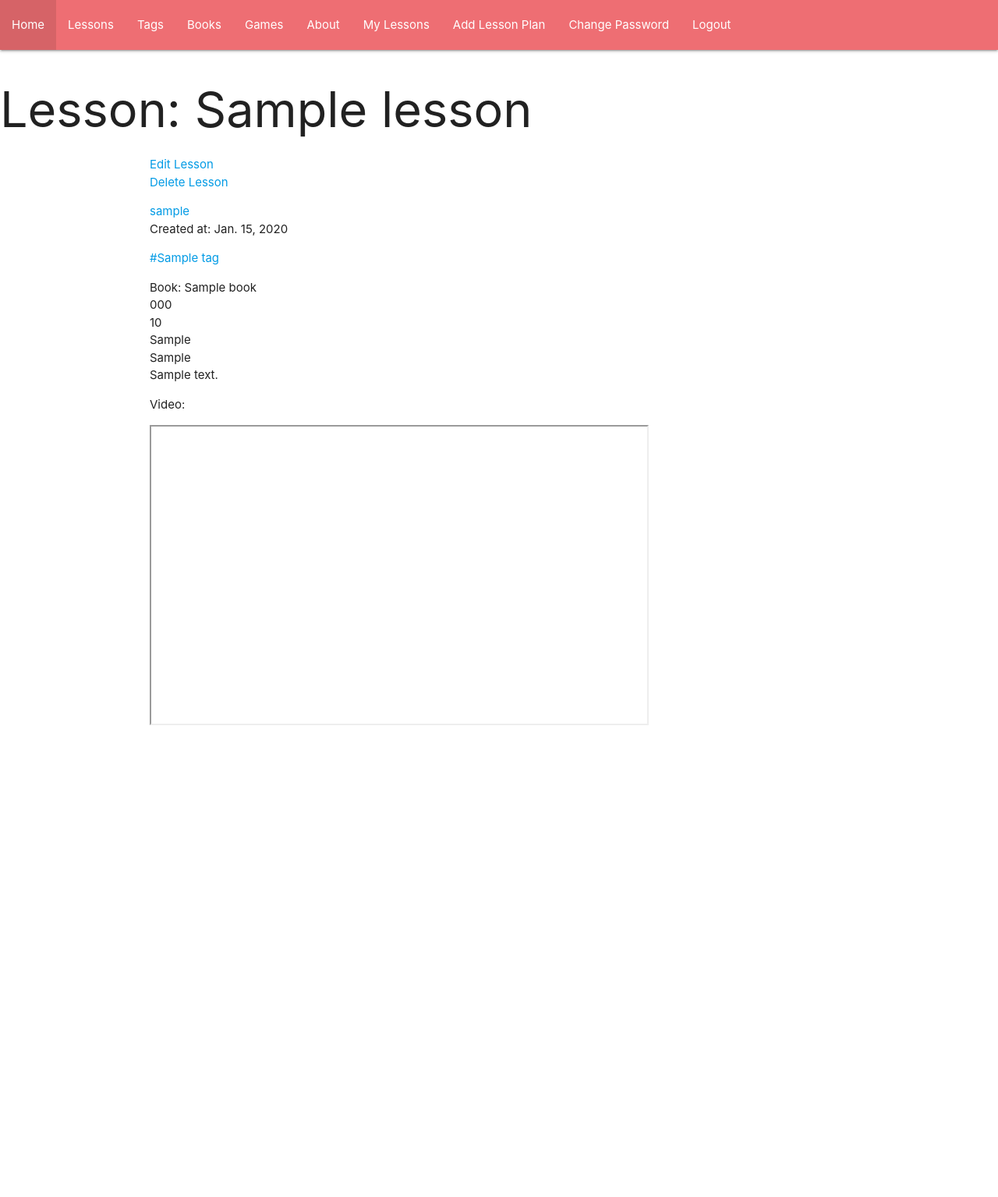
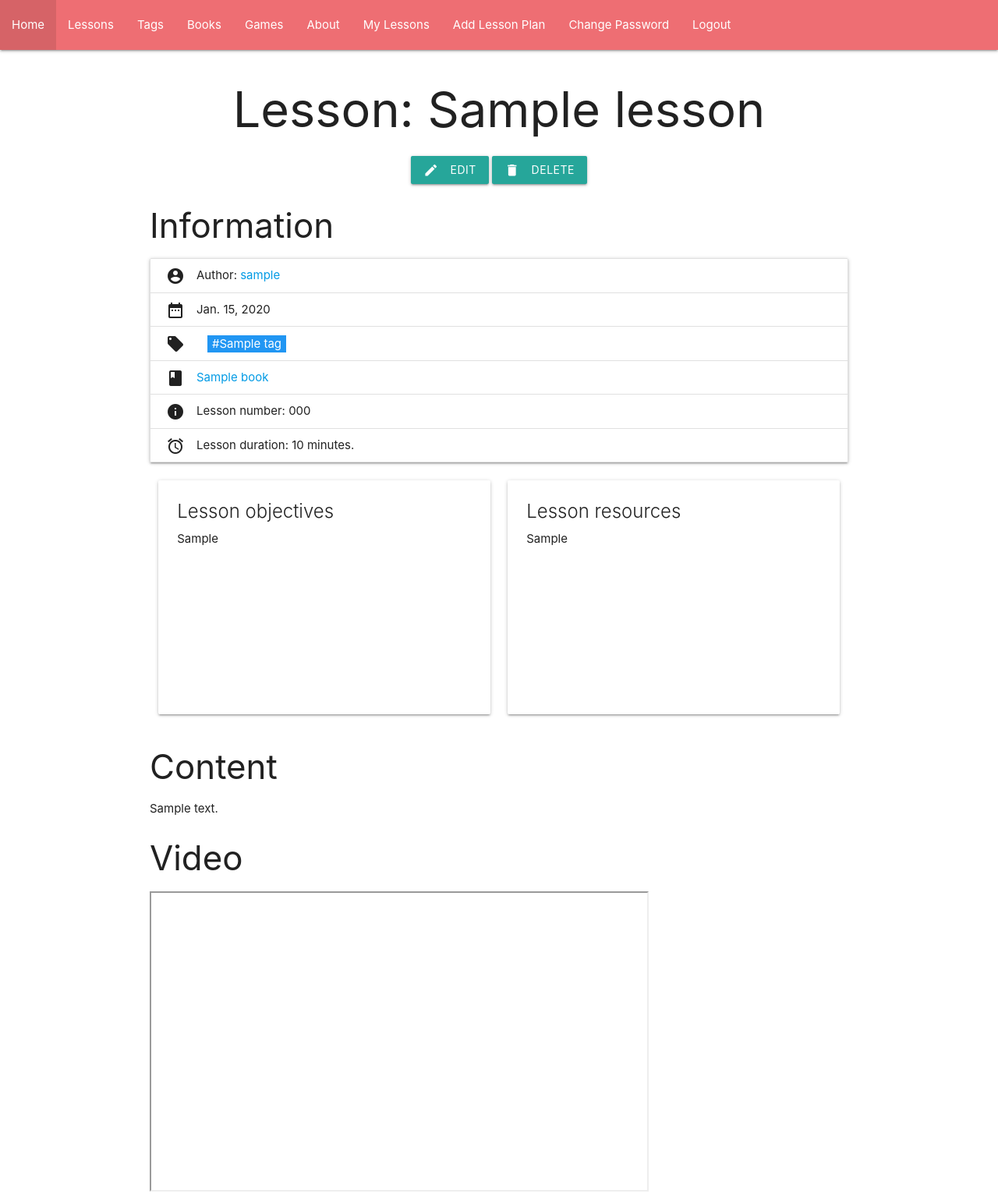
Before and after one commit to denibulkashvili/LessonPlannerSocial, a Django app: page /lessons/id/1/ in a window 1280 px wide. Shown: the whole page at 78% size. Before the commit the page ends 930 px from the top, so only its background shows below. Run offline with Django 3.2, Linux system fonts and the light colour scheme; a user stored in the database is signed in; tables that the repository leaves empty hold one stand-in row (values such as "Sample post").

Commit message:
Update lesson templates

```diff
--- a/lessons/templates/lessons/lesson_detail.html
+++ b/lessons/templates/lessons/lesson_detail.html
@@ -9,37 +9,86 @@
 {% block lesson_content %}
   <div class="lesson-actions">
     {% if user.is_authenticated and user == lesson.author %}
-      <ul>
-        <li><a href="{% url 'lessons:update' pk=lesson.id %}">Edit Lesson</a></li>
-        <li><a href="{% url 'lessons:delete' pk=lesson.id %}">Delete Lesson</a></li>
-      </ul>
+      <div class="lesson-buttons center">
+        <a class="waves-effect waves-light btn" href="{% url 'lessons:update' pk=lesson.id %}">
+            <i class="material-icons left">edit</i>Edit
+        </a>
+        <a class="waves-effect waves-light btn" href="{% url 'lessons:delete' pk=lesson.id %}">
+            <i class="material-icons left">delete</i>Delete
+        </a>
+      </div>
     {% endif %}
   </div>
-  <div class="lesson-author"><a href="{% url 'lessons:by_user' username=lesson.author.username %}">{{ lesson.author }}</a></div>
-  <div class="lesson-date">Created at: {{ lesson.created_at }}</div>
-  <div class="lesson-tags">
-    <ul>
+
+  <h3>Information</h3>
+
+  <ul class="collection z-depth-1">
+    <li class="collection-item">
+      <i class="material-icons left">account_circle</i>
+      Author: <a href="{% url 'lessons:by_user' username=lesson.author.username %}">{{ lesson.author }}</a>
+    </li>
+
+    <li class="collection-item">
+      <i class="material-icons left">date_range</i>
+      {{ lesson.created_at }}
+    </li>
+
+    <li class="collection-item">
+      <i class="material-icons left">local_offer</i>
       {% for tag in lesson.tags.all %}
-        <li class="lesson-tag-single">
-          <a href="{% url 'lessons:tag_detail' slug=tag.slug %}">
+        <span class="badge left blue">
+          <a href="{% url 'lessons:tag_detail' slug=tag.slug %}" class="white-text">
             #{{ tag.name }}
           </a>
-        </li>
+        </span>
+        &nbsp;
       {% empty %}
-        <li>No tags</li>
+        No tags
       {% endfor %}
-    </ul>
+    </li>
+
+    <li class="collection-item">
+      <i class="material-icons left">book</i>
+      <a href="{% url 'lessons:book_detail' slug=lesson.book.slug %}">{{ lesson.book }}</a>
+    </li>
+
+    <li class="collection-item">
+        <i class="material-icons left">info</i>
+        Lesson number: {{ lesson.lesson_number }}
+    </li>
+
+    <li class="collection-item">
+        <i class="material-icons left">alarm</i>
+        Lesson duration: {{ lesson.lesson_duration }} minutes.
+    </li>
+
+  </ul>
+
+  <div class="row">
+    <div class="col s6">
+      <div class="card small">
+        <div class="card-content">
+          <span class="card-title">Lesson objectives</span>
+          <p>{{ lesson.lesson_objectives }}</p>
+        </div>
+      </div>
+    </div>
+    <div class="col s6">
+      <div class="card small">
+        <div class="card-content">
+          <span class="card-title">Lesson resources</span>
+          <p>{{ lesson.resources }}</p>
+        </div>
+      </div>
+    </div>
   </div>
-  <div class="lesson-book">Book: {{ lesson.book }} </div>
-  <div class="lesson-number">{{ lesson.lesson_number }}</div>
-  <div class="lesson-duration">{{ lesson.lesson_duration }}</div>
-  <div class="lesson-objectives">
-    {{ lesson.lesson_objectives }}
+
+  <div class="lesson-content">
+    <h3>Content</h3>
+    {{ lesson.content }}
   </div>
-  <div class="lesson-resources">{{ lesson.resources }}</div>
-  <div class="lesson-content">{{ lesson.content }}</div>
   <div class="lesson-video">
-    <p>Video:</p>
+    <h3>Video</h3>
     {% if lesson.embed_video_url %}
     <iframe width="640"
       height="385"
--- a/lessons/templates/lessons/lesson_form.html
+++ b/lessons/templates/lessons/lesson_form.html
@@ -30,11 +30,6 @@
             {{ form.title }}
             <span class="helper-text" data-error="wrong" data-success="right">{{ form.title.help_text  }}</span>
           </div>
-        </div>
-
-        <!-- tags field -->
-        <div class="row">
-
         </div>
 
         <!-- tags field & books field -->
--- a/templates/base.html
+++ b/templates/base.html
@@ -37,7 +37,7 @@
     </ul>
   </nav>
 
-  <header>
+  <header class="center">
     {% block header %}
     {% endblock %}
   </header>
```
Also changed, not shown: lessons/templates/lessons/lesson_update_form.html (+15 -10 lines).
